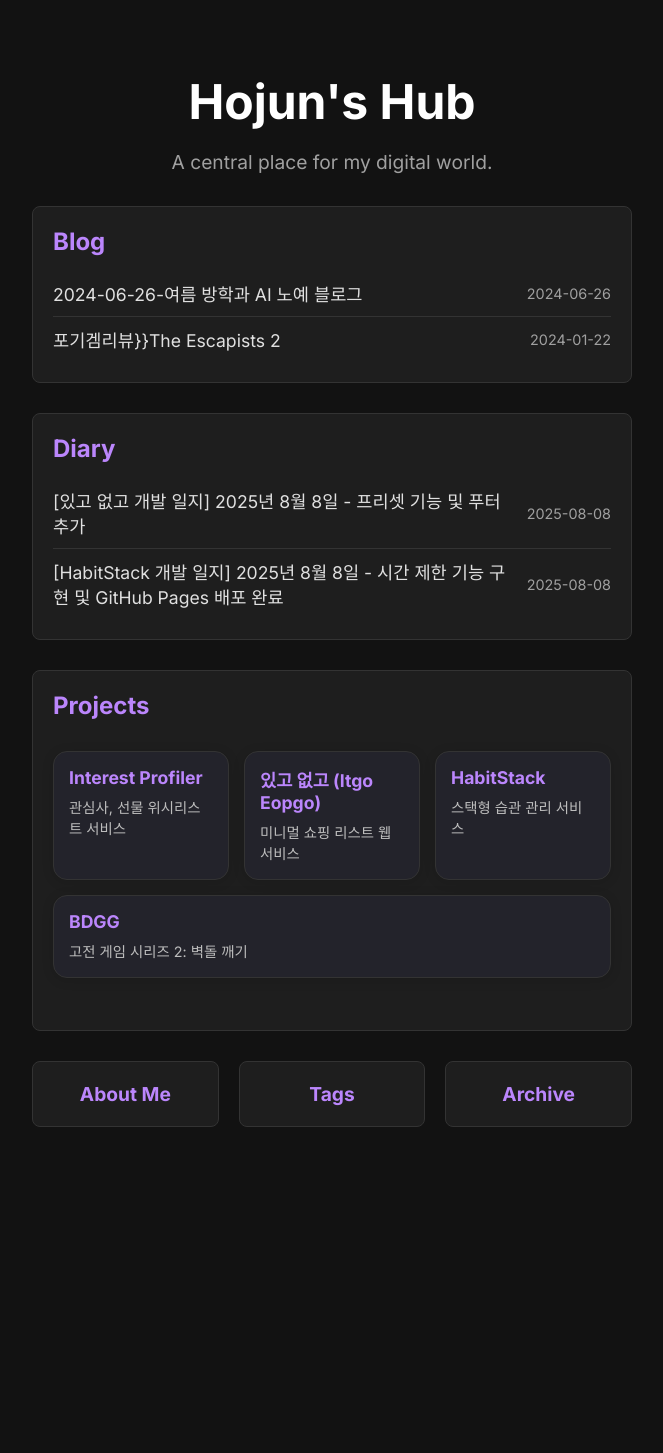
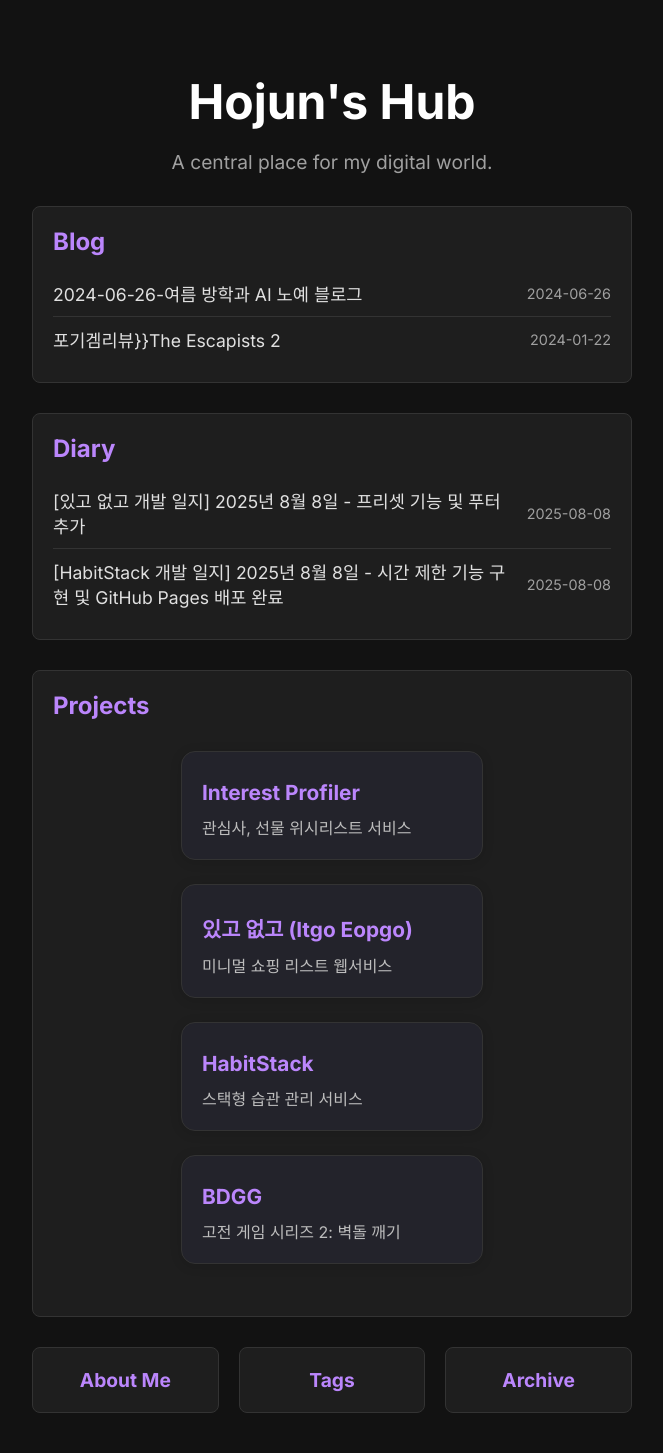
Before and after one commit to hojun313/hojun313.github.io, a Jekyll site: the page built from index.html, in a window 1280 px wide. Shown: the whole page, without its empty margins (308-971 px from the left). Built offline with Jekyll 4.4.1, drawn with Linux system fonts in a browser that asks for light colours; before the commit the page ends 1167 px from its top, so only the background shows below that.

Commit message:
Revert "메인: 플젝 블러ㅗㄱ 크기"
This reverts commit 69f430f5720d200747441c6be73b959b2b5525f8.

```diff
--- a/assets/css/style.css
+++ b/assets/css/style.css
@@ -457,24 +457,3 @@ body.page-hub {
     font-size: 1.2rem; /* Smaller font size for the sub-links */
     margin: 0;
 }
-
-/* --- Hub Page Project Card Overrides --- */
-.hub-section .projects-list {
-    gap: 15px;
-}
-
-.hub-section .project-card {
-    width: auto; /* Override fixed width */
-    flex: 1 1 100px; /* Allow cards to grow and shrink */
-    padding: 15px;
-    min-width: 100px;
-}
-
-.hub-section .project-card h2 {
-    font-size: 1.1em;
-}
-
-.hub-section .project-card p {
-    font-size: 0.9em;
-    line-height: 1.4;
-}
```
